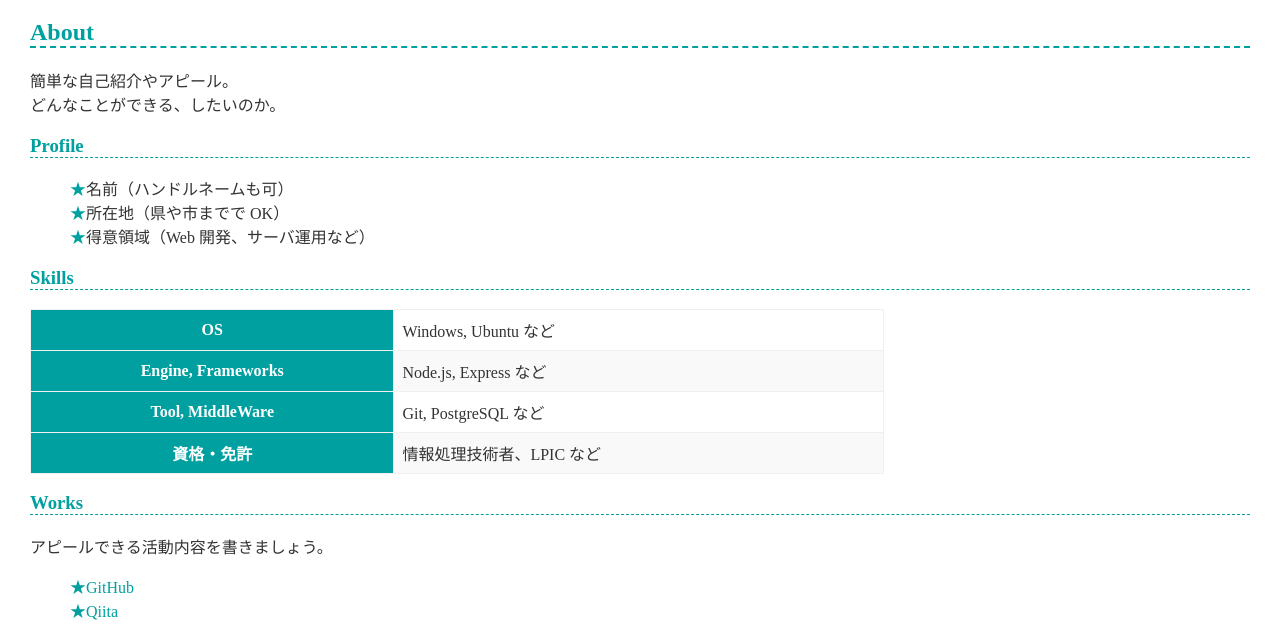
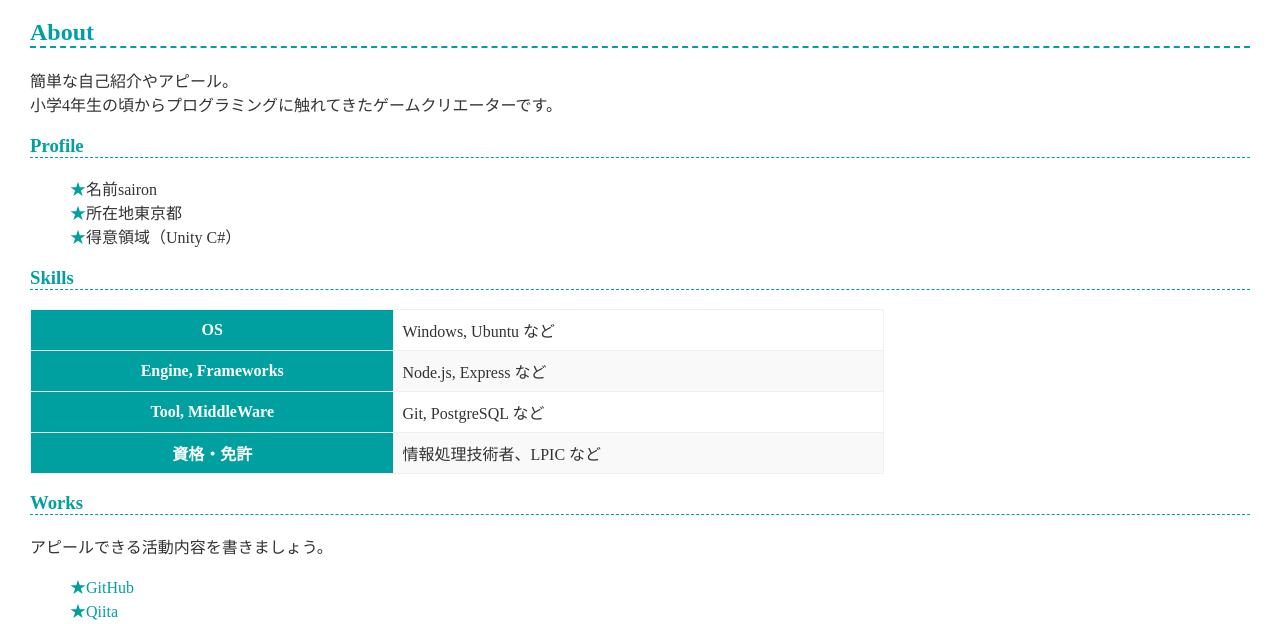
Before and after one commit to Yukkurisiteikitai/sairoin.github.io, a plain HTML site: page index.html in a window 1280 px wide. Shown: the part 94-718 px from the top of the page. Drawn offline with Linux system fonts and the light colour scheme.

Commit message:
Update index.html

```diff
--- a/index.html
+++ b/index.html
@@ -11,14 +11,14 @@
     <h2>About</h2>
     <p>
       簡単な自己紹介やアピール。<br>
-      どんなことができる、したいのか。
+      小学4年生の頃からプログラミングに触れてきたゲームクリエーターです。
     </p>
 
     <h3>Profile</h3>
     <ul>
-      <li>名前（ハンドルネームも可）</li>
-      <li>所在地（県や市までで OK）</li>
-      <li>得意領域（Web 開発、サーバ運用など）</li>
+      <li>名前sairon</li>
+      <li>所在地東京都</li>
+      <li>得意領域（Unity C#）</li>
     </ul>
 
     <h3>Skills</h3>
```
